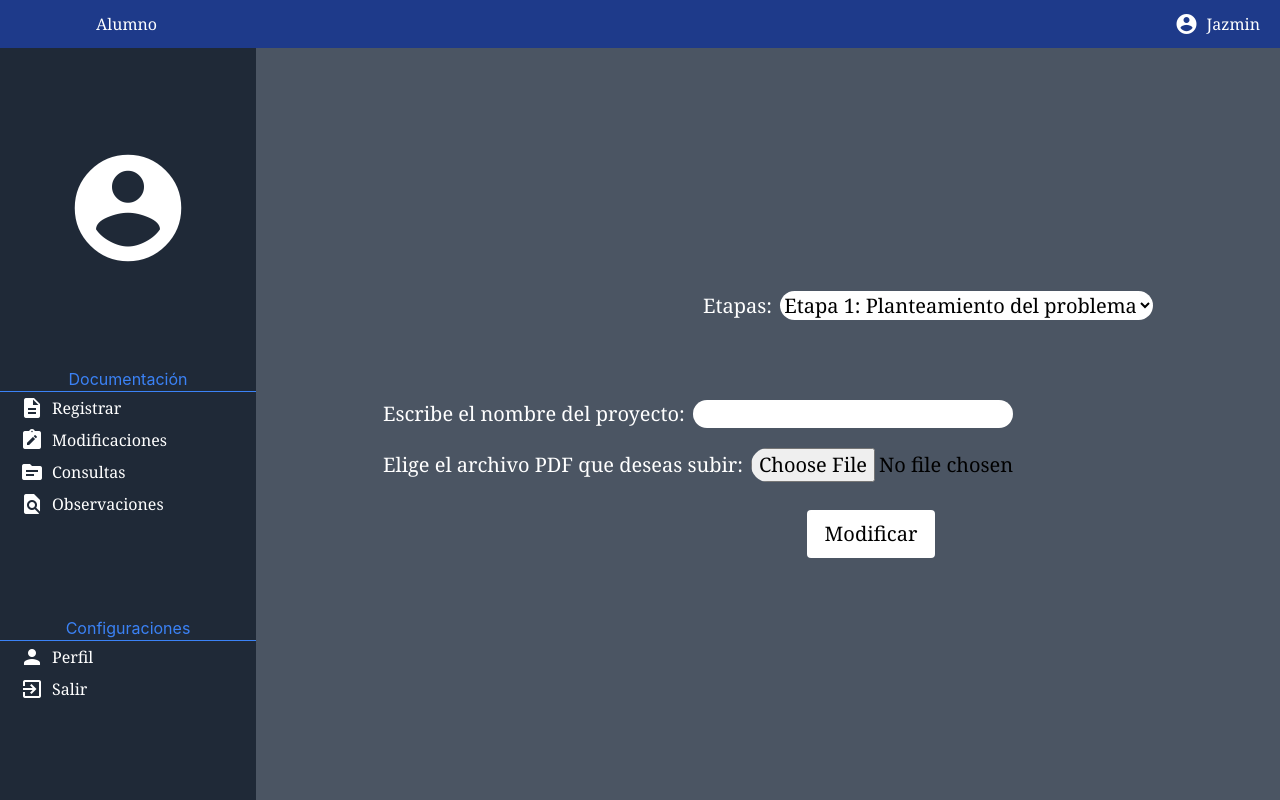
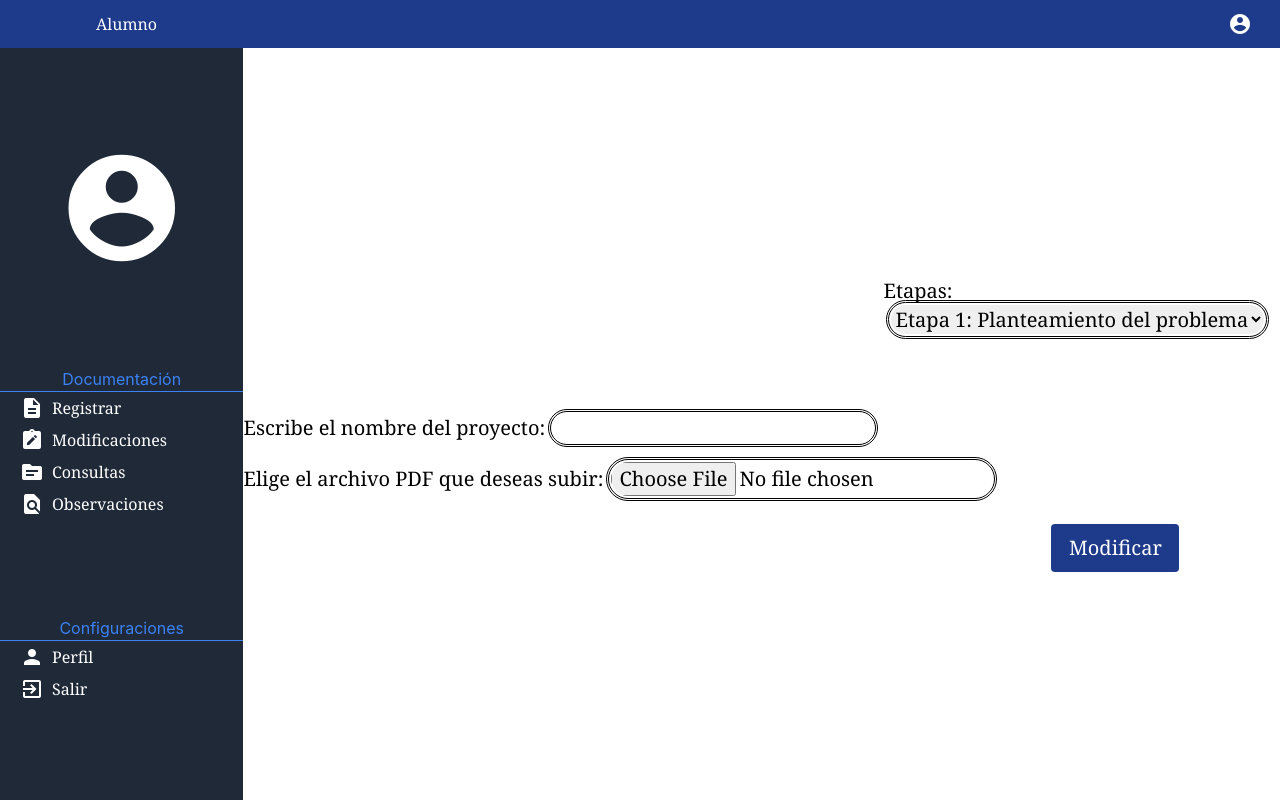
Before and after one commit to JazOki/Modular2, a Next.js app: page /dashboard_Modificaciones in a window 1280 px wide. Built offline with nearby package versions, Linux system fonts and the light colour scheme.

Commit message:
Change bg and text colors

```diff
--- a/pages/dashboard_Modificaciones.jsx
+++ b/pages/dashboard_Modificaciones.jsx
@@ -2,40 +2,47 @@
 
 const Modificaciones = () => {
   return (
-    <Layout nombre="Jazmin" matricula="A03440" codigo="Y1923553">
-      <div className=" flex flex-col h-full font-serif text-left text-xl bg-gray-600">
+    <Layout>
+      {/* bg-gray-600 */}
+      <div className=" flex flex-col h-full font-serif text-left text-xl bg-white">
         <form className="m-auto">
-        <p className="ml-80 font-serif text-xl text-white">
+          <div className=" ml-80 pl-80 font-serif text-xl text-black-600">
+            <p className="  ">
               Etapas:
               <select
                 name="select"
-              className="font-serif ml-2 text-center rounded-full bg-white text-black w-auto"
+                className="font-serif ml-2 text-center rounded-full bg-blue text-black-600 w-auto outline-double outline-3 outline-offset-2 ..."
               >
                 <option value="etapa1">Etapa 1: Planteamiento del problema </option>
                 <option value="etapa2">Etapa 2: Resumen del protyecto </option>
                 <option value="etapa3">Etapa 3: Documentación final </option>
               </select>
             </p>
-          <p className="font-serif text-xl pt-20 text-white">
+          </div>
+          <div>
+            <p className="font-serif text-xl pt-20 text-black-600 ">
               Escribe el nombre del proyecto:
               <input
                 type="text"
-              className="ml-2 w-80 text-black rounded-full"
+                className="ml-2 w-80 text-black-600 rounded-full outline-double outline-3 outline-offset-2 ..."
               ></input>
             </p>
-          <p className="font-serif  text-left text-xl pl-0 pt-5  text-white">
+            <p className="font-serif  text-left text-xl pl-0 pt-5  text-black-600">
               Elige el archivo PDF que deseas subir:
               <input
                 type="file"
-              className="ml-2 w-62 text-black rounded-full"
+                className="ml-2 w-62 text-black-600 rounded-full outline-double outline-3 outline-offset-2 ..."
               ></input>{" "}
 
             </p>
-          <p className="pt-7 ml-96">
-            <button className="font-serif rounded left ml-10 w-32 h-12  transition bg-white hover:-translate-y-1 hover:scale-110 hover:bg-gray-300 duration-150">
+          </div>
+          <div className="ml-96">
+            <p className="pt-7 ml-96 text-white">
+              <button className="font-serif rounded left ml-10 w-32 h-12 transition bg-blue-900 hover:-translate-y-1 hover:scale-110 hover:bg-blue duration-150">
                 Modificar
               </button>
             </p>
+          </div>
         </form>
       </div>
     </Layout>
@@ -43,21 +50,3 @@
 };
 
 export default Modificaciones;
-
-{
-  /* <div className="font-serif w-2/6 h-80 text-left text-xl pl-14 pt-7 bg-gray-600 text-white">Escribre el nombre del proyecto:
-                    <input type="text" className=" left pl-20 pt-4 w-62 h-9"></input>
-                    <p className="font-serif  text-left text-xl pl-0 pt-5  text-white">Elige el archivo PDF que deseas subir:
-                        <input type="text" className=" left pl-15 pt-4 w-30 h-9"></input> <button className="font-serif rounded w-30 h-12 text-2xl transition bg-gray-600 hover:-translate-y-1 hover:scale-110 hover:bg-gray-600 duration-150">
-                            <span className="material-icons-outlined text-4xl">
-                                unarchive
-                            </span>
-                        </button></p>
-                    <p><button className="font-serif rounded w-32 h-12 transition bg-gray-600 hover:-translate-y-1 hover:scale-110 hover:bg-gray-600 duration-150">
-                        Regresar
-                    </button>
-                        <button className="font-serif rounded  w-32 h-12  transition bg-gray-600 hover:-translate-y-1 hover:scale-110 hover:bg-gray-600 duration-150">
-                            Modificar
-                        </button></p>
-                </div> */
-}
```
Lines whose indentation alone changed are shown as unchanged.
